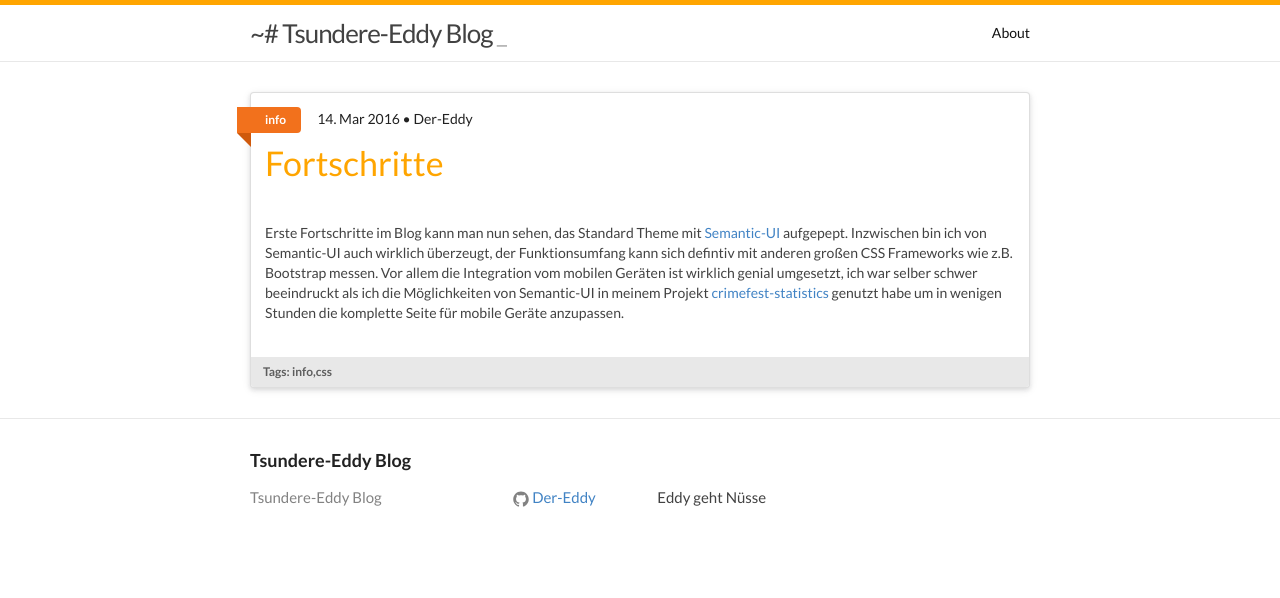
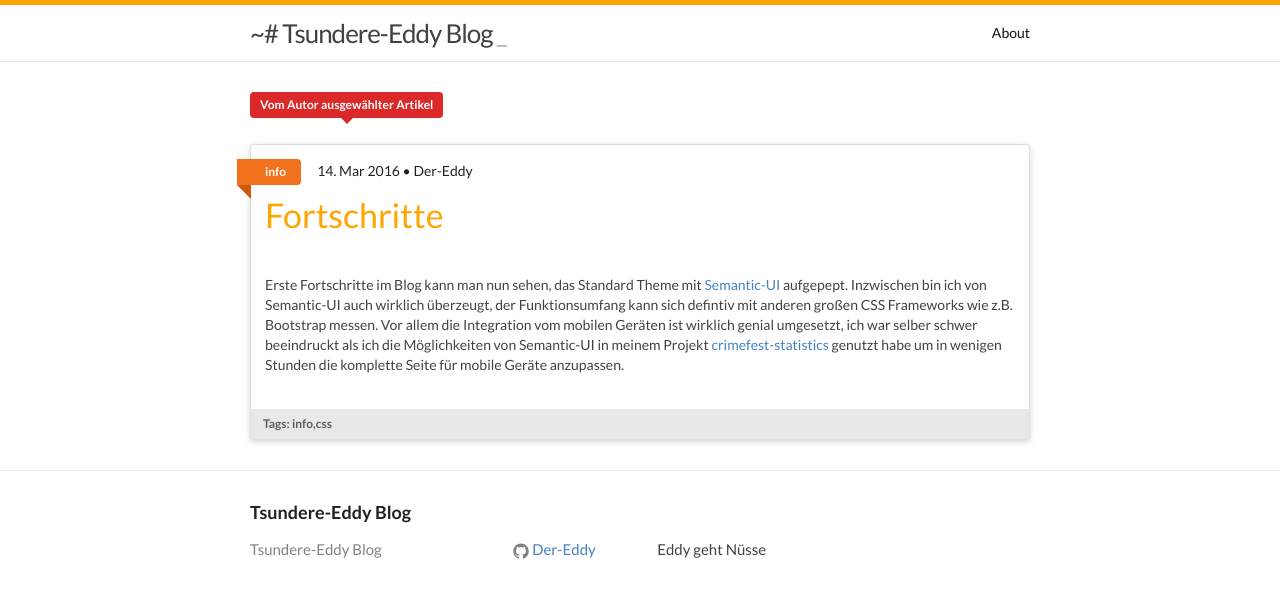
Before and after one commit to Der-Eddy/blog, a Jekyll site: the page built from _posts/2016-03-14-Fortschritte.md, in a window 1280 px wide. Shown: the top 598 px of the page. Built offline with Jekyll 4.4.1, drawn with Linux system fonts in a browser that asks for light colours.

Commit message:
Added author choosen tag

```diff
--- a/_layouts/post.html
+++ b/_layouts/post.html
@@ -5,6 +5,7 @@ layout: default
 
   <div class="ui one column grid">
       <div class="column">
+        {% if page.choosen %}<a class="ui pointing below red label">Vom Autor ausgewählter Artikel</a>{% endif %}
         <div class="ui raised segment">
           <header class="post-header">
             <a class="ui orange ribbon label">{{ page.category }}</a>
```
Also changed, not shown: _posts/2016-03-14-Fortschritte.md (+1 -0 lines).
